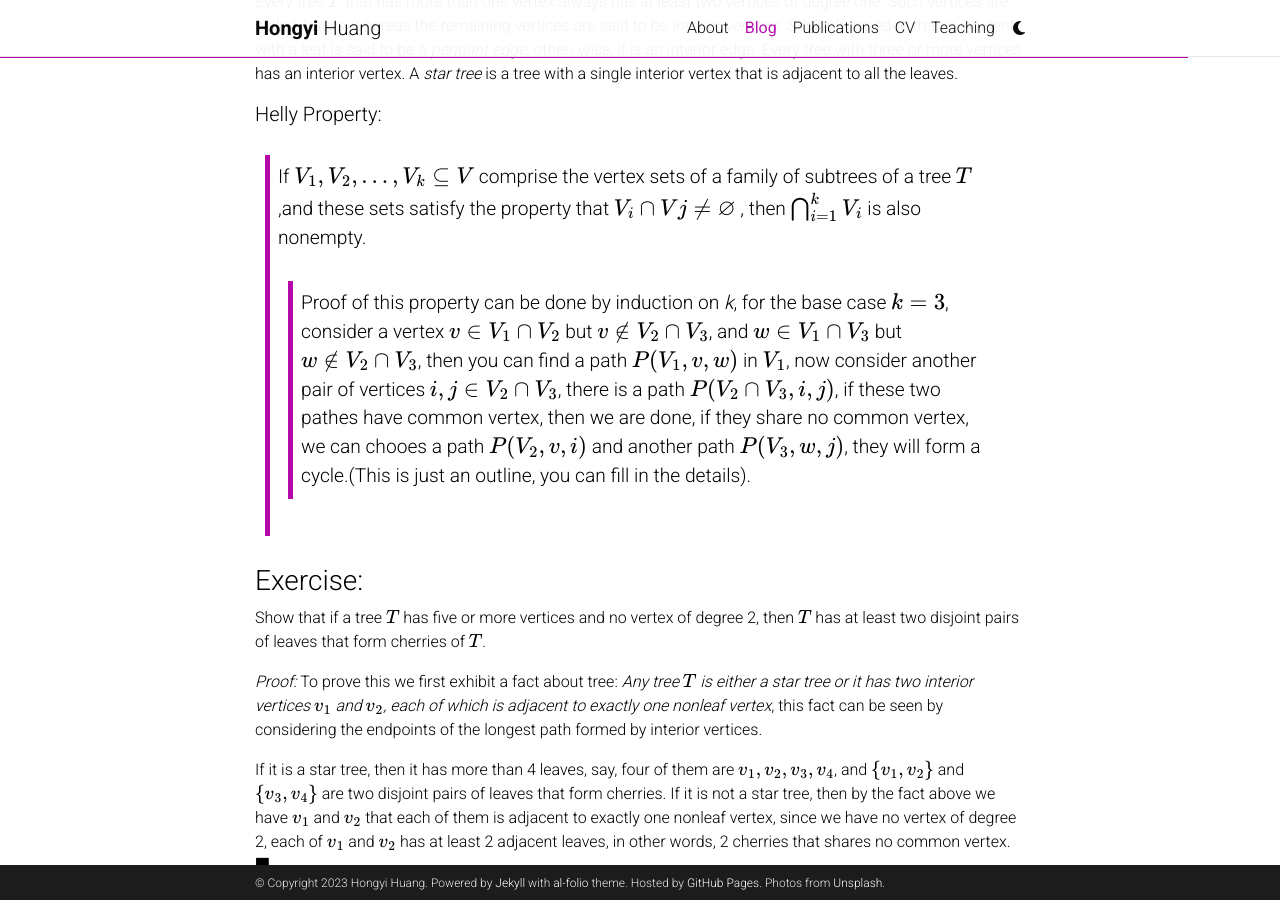
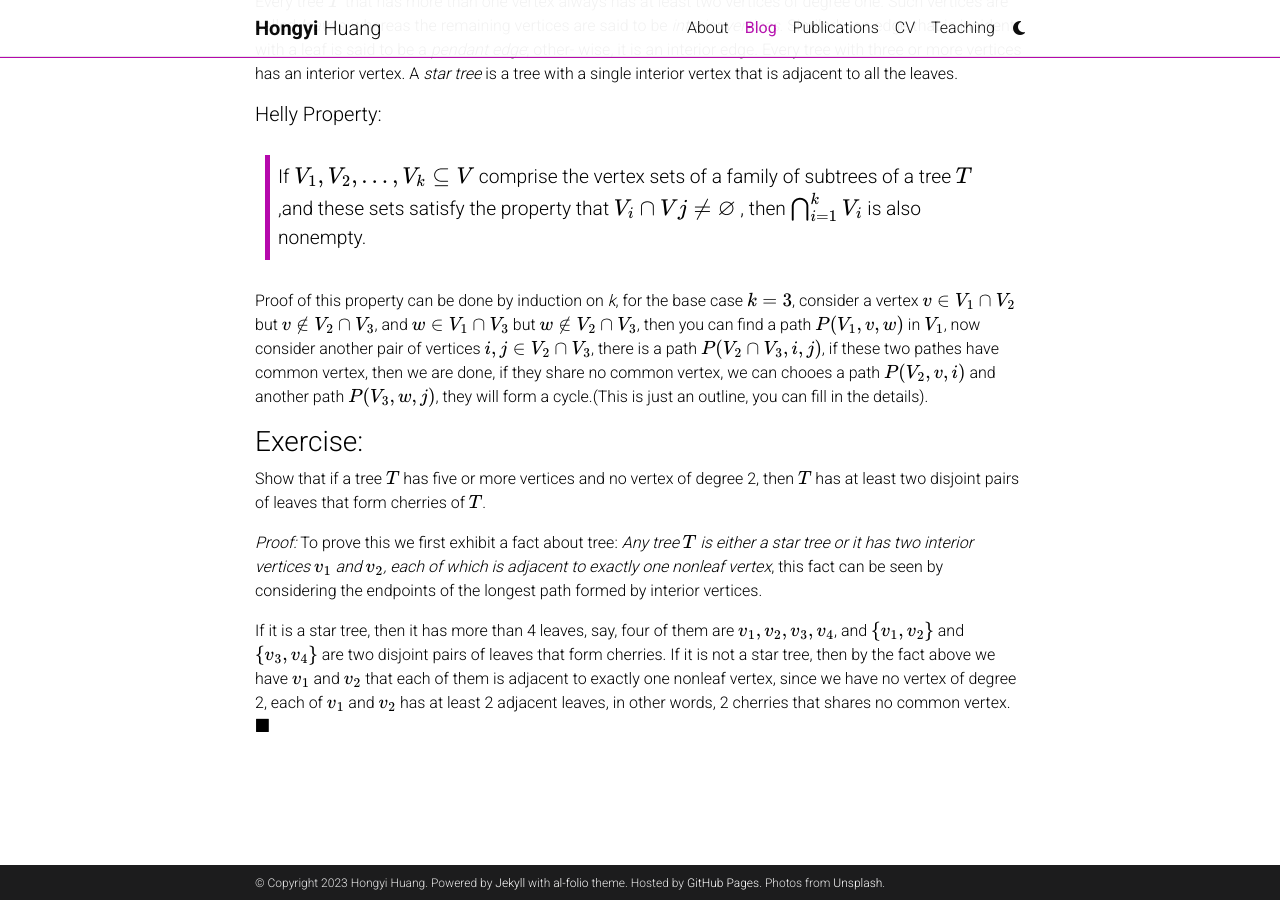
Before and after one commit to hongyi98/hongyi98.github.io, a Jekyll site: the page built from _posts/2023-07-15-notes-in-phylogeny.md, in a window 1280 px wide and 900 px high, scrolled down 817 px. Built offline with Jekyll 4.4.1, drawn with Linux system fonts in a browser that asks for light colours; comment, search, counter and statistics services are not loaded; a style sheet for code colours, icons or effects is not loaded.

```diff
--- a/_posts/2023-07-15-notes-in-phylogeny.md
+++ b/_posts/2023-07-15-notes-in-phylogeny.md
@@ -27,7 +27,8 @@ Every tree $$T$$ that has more than one vertex always has at least two vertices
 
 ##### Helly Property:
 > If $$V_1,V_2,...,V_k \subseteq V$$ comprise the vertex sets of a family of subtrees of a tree $$T$$,and these sets satisfy the property that $$V_i \cap V j  \neq \varnothing$$ , then $$\bigcap^k_{i=1} V_i$$ is also nonempty.
->> Proof of this property can be done by induction on *k*, for the base case $$k=3$$, consider a vertex $$v\in V_1\cap V_2$$ but $$v\notin V_2 \cap V_3$$, and $$w\in V_1\cap V_3$$ but $$w\notin V_2 \cap V_3$$, then you can find a path $$P(V_1,v,w)$$ in $$V_1$$, now consider another pair of vertices  $$i,j\in V_2\cap V_3$$, there is a path $$P(V_2\cap V_3,i,j)$$, if these two pathes have common vertex, then we are done, if they share no common vertex, we can chooes a path $$P(V_2,v,i)$$ and another path $$P(V_3,w,j)$$, they will form a cycle.(This is just an outline, you can fill in the details).
+
+Proof of this property can be done by induction on *k*, for the base case $$k=3$$, consider a vertex $$v\in V_1\cap V_2$$ but $$v\notin V_2 \cap V_3$$, and $$w\in V_1\cap V_3$$ but $$w\notin V_2 \cap V_3$$, then you can find a path $$P(V_1,v,w)$$ in $$V_1$$, now consider another pair of vertices  $$i,j\in V_2\cap V_3$$, there is a path $$P(V_2\cap V_3,i,j)$$, if these two pathes have common vertex, then we are done, if they share no common vertex, we can chooes a path $$P(V_2,v,i)$$ and another path $$P(V_3,w,j)$$, they will form a cycle.(This is just an outline, you can fill in the details).
 
 ### Exercise:
 Show that if a tree $$T$$ has five or more vertices and no vertex of degree 2, then $$T$$ has at least two disjoint pairs of leaves that form cherries of $$T$$.
```
